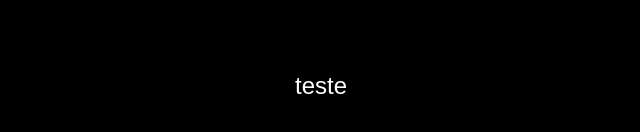
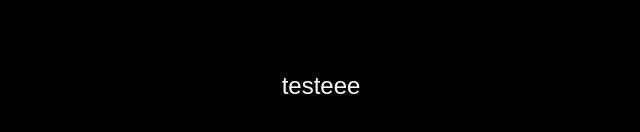
Before and after one commit to RenanCDev/TraininSync, a React (Vite) app in the folder traininSync-front/: page /teste in a window 1280 px wide. Shown: the part 314-446 px from the top of the page, without its empty margins (319-959 px from the left). Built offline with nearby package versions, Linux system fonts and the light colour scheme.

Commit message:
teste pq o nao consegui subir o ultimo commit

```diff
--- a/traininSync-front/src/pages/teste.tsx
+++ b/traininSync-front/src/pages/teste.tsx
@@ -1,7 +1,7 @@
 export function Teste() {
   return (
     <div className="bg-black text-white h-screen flex justify-center items-center">
-      <h1 className="text-2xl">teste</h1>
+      <h1 className="text-2xl">testeee</h1>
     </div>
   );
 }
```
